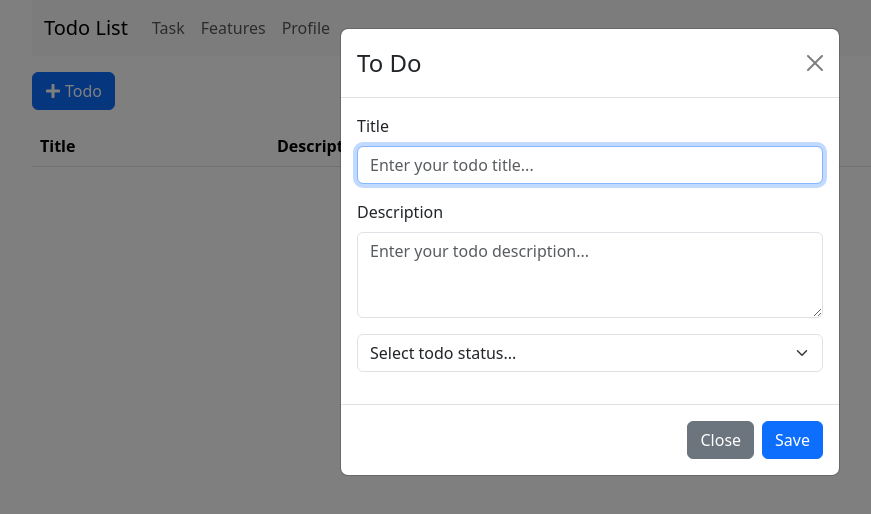
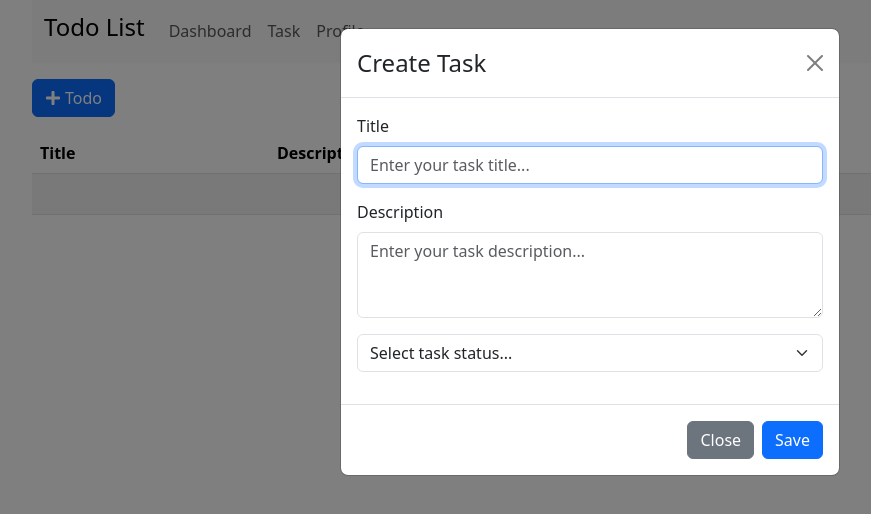
Before and after one commit to JamerSC/todo-list-react, a React (Create React App) app: page / in a window 1280 px wide. Both pictures are taken after a click on the button "Todo". Shown: the top 514 px of the page, without its empty margins (50-921 px from the left). Built offline with nearby package versions, Linux system fonts and the light colour scheme.

Commit message:
Applied UseEffect, Update & Delete Function

```diff
--- a/src/App.js
+++ b/src/App.js
@@ -5,17 +5,42 @@ import TodoTable from "./components/TodoTable";
 
 function App() {
   const [todos, setTodos] = useState([]);
+  const [currentTodo, setCurrentTodo] = useState(null);
 
-  const handleAddTodo = (todo) => {
-    //console.log(todo);
-    setTodos((todos) => [...todos, todo]);
+  const handleSave = (todo) => {
+    const exists = todos.find((t) => t.id === todo.id); // checking if todo.id exists
+
+    if (exists) {
+      setTodos(todos.map((t) => (t.id === todo.id ? { ...t, ...todo } : t)));
+      console.log(`Updated task: ${todo.id}`);
+    } else {
+      setTodos((todos) => [...todos, todo]);
+      console.log(`Created new task: ${todo.id}`);
+    }
+    // setShowModal(false);
+    setCurrentTodo(null);
   };
+
+  const handleUpdate = (todo) => {
+    console.log(`Updated ID no. ` + todo.id);
+    setCurrentTodo(todo);
+  };
+
+  const handleDelete = (id) => {
+    setTodos((todos) => todos.filter((todo) => todo.id !== id));
+    console.log(`Deleted ID No. ` + id);
+  };
+
   return (
     <>
       <div className="container">
         <TodoNav />
-        <TodoModal onCreateTodo={handleAddTodo} />
-        <TodoTable todoItems={todos} />
+        <TodoModal onSave={handleSave} todo={currentTodo} />
+        <TodoTable
+          todos={todos}
+          onUpdate={handleUpdate}
+          onDelete={handleDelete}
+        />
       </div>
     </>
   );
--- a/src/components/TodoFormModal.js
+++ b/src/components/TodoFormModal.js
@@ -1,17 +1,26 @@
-import React, { useState } from "react";
+import { useEffect, useState } from "react";
 import Modal from "react-bootstrap/Modal";
 import Button from "react-bootstrap/Button";
 import Form from "react-bootstrap/Form";
 import CustomButton from "./CustomButton";
 import { FaPlus } from "react-icons/fa";
 
-const TodoModal = ({ onCreateTodo }) => {
+const TodoModal = ({ todo, onSave }) => {
   const [show, setShow] = useState(false);
   const handleClose = () => setShow(false);
   const handleShow = () => setShow(true);
   const [title, setTitle] = useState("");
   const [description, setDescription] = useState("");
   const [status, setStatus] = useState("");
+
+  useEffect(() => {
+    if (todo) {
+      setTitle(todo.title || "");
+      setDescription(todo.description || "");
+      setStatus(todo.status || "");
+      setShow(true); // Automatically open modal when editing
+    }
+  }, [todo]);
 
   const handleSubmit = (e) => {
     e.preventDefault();
@@ -21,18 +30,18 @@ const TodoModal = ({ onCreateTodo }) => {
       return;
     }
 
-    // const id = crypto.randomUUID(); // generate a unique ID
+    // const id = crypto.randomUUID();
     // const id = crypto?.randomUUID?.() || Date.now().toString();
-    const id = Math.floor(Math.random() * 50) + 1; // Random no. 1-50
-    const newTodo = {
-      id,
-      title: title,
-      description: description,
-      status: status,
+    // const id = Math.floor(Math.random() * 50) + 1;
+    const updateTodo = {
+      id: todo?.id || Math.floor(Math.random() * 50) + 1,
+      title,
+      description,
+      status,
     };
 
-    console.log(newTodo);
-    onCreateTodo(newTodo);
+    console.log(updateTodo);
+    onSave(updateTodo); // Save Created Todo
 
     setTitle("");
     setDescription("");
@@ -60,7 +69,7 @@ const TodoModal = ({ onCreateTodo }) => {
         keyboard={false}
       >
         <Modal.Header closeButton>
-          <Modal.Title>To Do</Modal.Title>
+          <Modal.Title>Create Task</Modal.Title>
         </Modal.Header>
         <Modal.Body>
           <Form id="todoForm" onSubmit={handleSubmit}>
@@ -68,7 +77,7 @@ const TodoModal = ({ onCreateTodo }) => {
               <Form.Label>Title</Form.Label>
               <Form.Control
                 type="text"
-                placeholder="Enter your todo title..."
+                placeholder="Enter your task title..."
                 autoFocus
                 value={title}
                 onChange={(e) => setTitle(e.target.value)}
@@ -79,7 +88,7 @@ const TodoModal = ({ onCreateTodo }) => {
               <Form.Control
                 as="textarea"
                 rows="3"
-                placeholder="Enter your todo description..."
+                placeholder="Enter your task description..."
                 value={description}
                 onChange={(e) => setDescription(e.target.value)}
               />
@@ -89,7 +98,7 @@ const TodoModal = ({ onCreateTodo }) => {
                 value={status}
                 onChange={(e) => setStatus(e.target.value)}
               >
-                <option>Select todo status...</option>
+                <option>Select task status...</option>
                 <option value="Pending">Pending</option>
                 <option value="In-progress">In-progress</option>
                 <option value="Completed">Completed</option>
--- a/src/components/TodoNavBar.js
+++ b/src/components/TodoNavBar.js
@@ -7,10 +7,12 @@ const TodoNav = () => {
     <>
       <Navbar bg="light" className="mb-3">
         <Container>
-          <Navbar.Brand href="#home">Todo List</Navbar.Brand>
+          <Navbar.Brand href="#task">
+            <h4>Todo List</h4>
+          </Navbar.Brand>
           <Nav className="me-auto">
-            <Nav.Link href="#home">Task</Nav.Link>
-            <Nav.Link href="#features">Features</Nav.Link>
+            <Nav.Link href="#dashboard">Dashboard</Nav.Link>
+            <Nav.Link href="#task">Task</Nav.Link>
             <Nav.Link href="#pricing">Profile</Nav.Link>
           </Nav>
         </Container>
--- a/src/components/TodoTable.js
+++ b/src/components/TodoTable.js
@@ -1,10 +1,10 @@
 import Table from "react-bootstrap/Table";
 import { FaEdit } from "react-icons/fa";
-import { MdDeleteForever } from "react-icons/md";
 import IconButton from "./IconButton";
+import { RiDeleteBin6Line } from "react-icons/ri";
 
-const TodoTable = ({ todoItems }) => {
-  const todos = todoItems;
+const TodoTable = ({ todos, onUpdate, onDelete }) => {
+  const todoItems = todos;
   return (
     <Table striped hover className="align-middle mt-3">
       {/* Add class for vertical alignment */}
@@ -18,7 +18,14 @@ const TodoTable = ({ todoItems }) => {
         </tr>
       </thead>
       <tbody>
-        {todos.map((todo) => (
+        {todos.length === 0 ? (
+          <tr>
+            <td colSpan="4" className="text-center">
+              No tasks found.
+            </td>
+          </tr>
+        ) : (
+          todoItems.map((todo) => (
             <tr key={todo.id}>
               {/* <td>{todo.id}</td> */}
               <td className="align-middle">{todo.title}</td>
@@ -29,13 +36,24 @@ const TodoTable = ({ todoItems }) => {
                 <IconButton
                   icon={FaEdit}
                   color="green"
-                title="Edit"
-                className="mx-2" // Add some spacing between buttons
+                  title="Update"
+                  onClick={() => {
+                    onUpdate(todo); // Update Todo
+                  }}
+                  // Add some spacing between buttons
                 />
-              <IconButton icon={MdDeleteForever} color="red" title="Delete" />
+                <IconButton
+                  icon={RiDeleteBin6Line}
+                  color="red"
+                  title="Delete"
+                  onClick={() => {
+                    onDelete(todo.id); // Delete Todo
+                  }}
+                />
               </td>
             </tr>
-        ))}
+          ))
+        )}
       </tbody>
     </Table>
   );
```
Lines whose indentation alone changed are shown as unchanged.
